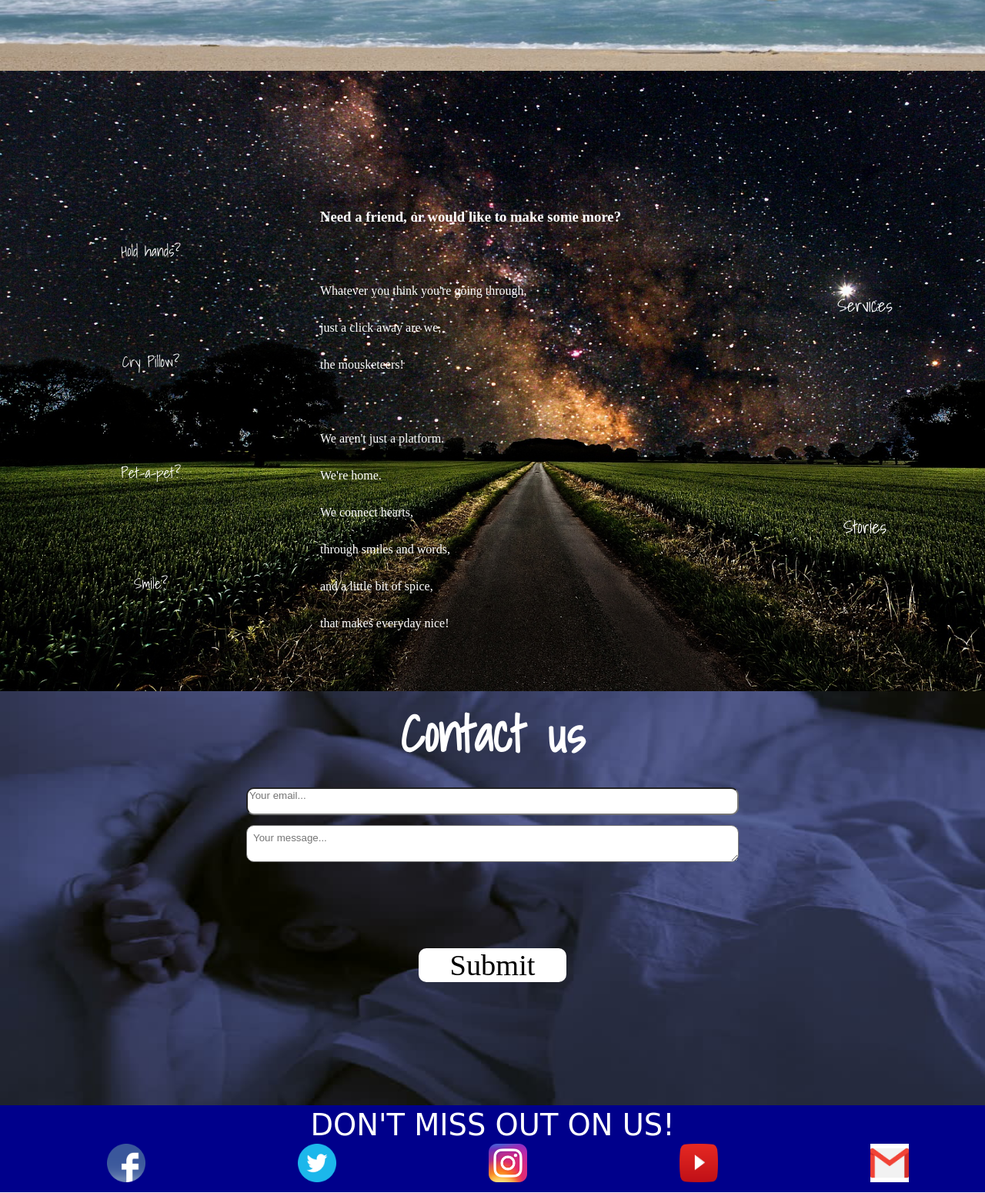
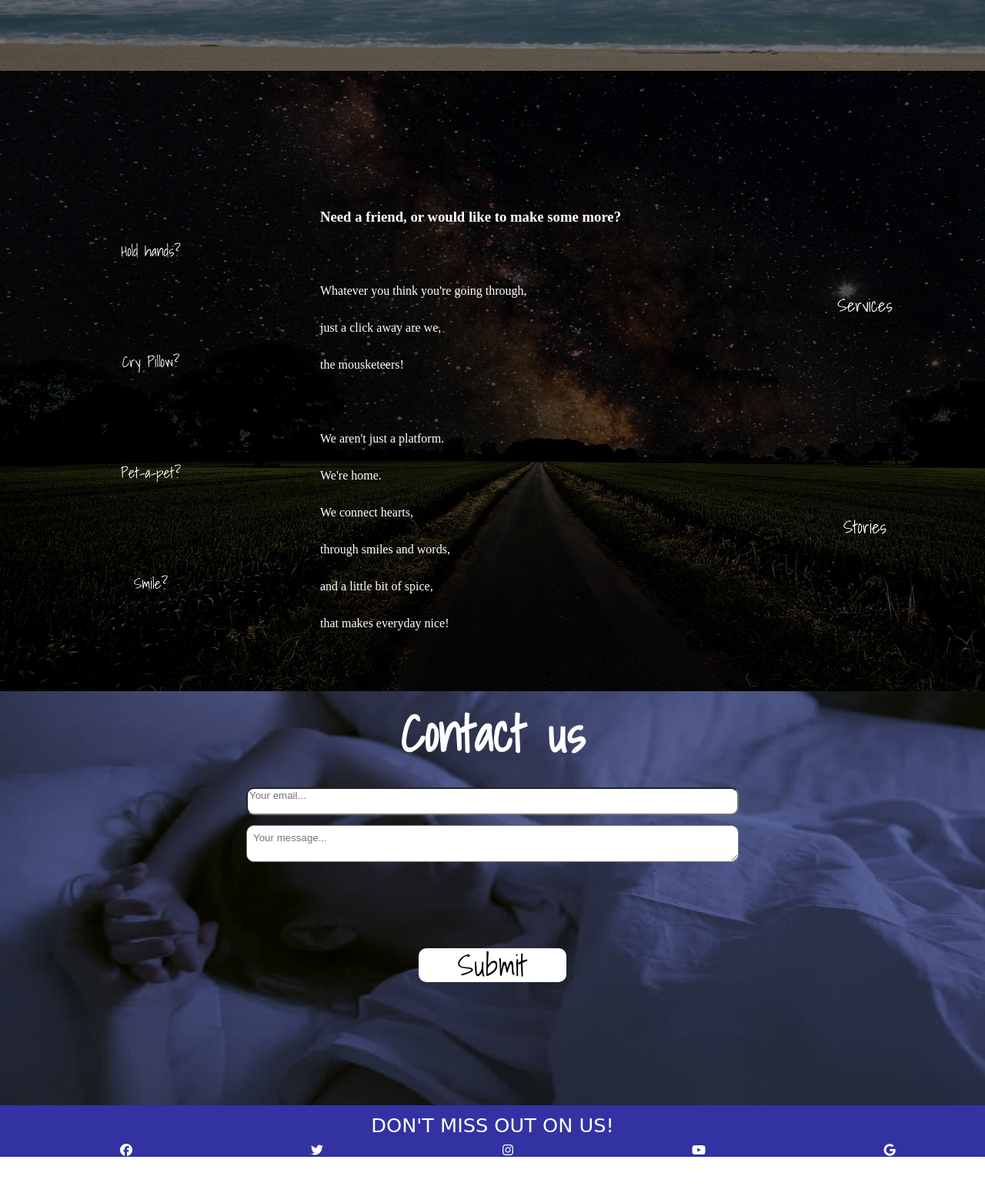
Before and after one commit to ayush-09meshram/A1, a plain HTML site: page index2.html in a window 1280 px wide. Shown: the part 692-2242 px from the top of the page at 77% size. After the commit the page ends 2196 px from the top, so only its background shows below. Drawn offline with Linux system fonts and the light colour scheme; a web font is replaced by a local one.

Commit message:
The final A1 commit

```diff
--- a/index2.html
+++ b/index2.html
@@ -2,6 +2,9 @@
 <html>
 <head>
 	<link rel="stylesheet" href="style2.css"/>
+	        <link rel="stylesheet" href="css/font-awesome.css">
+	<link href="https://maxcdn.bootstrapcdn.com/font-awesome/4.2.0/css/font-awesome.min.css" rel="stylesheet">
+
 	<meta charset="utf-8"/>
 	<title> My first responsive webpage </title>
 	<link href="https://fonts.googleapis.com/css?family=Metamorphous" rel="stylesheet"/>
@@ -67,11 +70,11 @@
 	<nav >
 		<blockquote>
 		<ul class="links">
-			<li><a href="https://www.facebook.com"><img src="IMG/fb.png"></a></li>
-			<li><a href="https://www.twitter.com"><img src="IMG/twitter.png"></a></li>
-			<li><a href="https://www.instagram.com"><img src="IMG/insta.jpg"></a></li>
-			<li><a href="https://www.youtube.com"><img src="IMG/youtube.jpeg"></a></li>
-			<li><a href="https://mail.google.com"><img src="IMG/gmail.png"></a></li>
+			<li><a href="https://www.facebook.com"><i class="fa fa-facebook"></i></a></li>
+			<li><a href="https://www.twitter.com"><i class="fa fa-twitter"></i></a></li>
+			<li><a href="https://www.instagram.com"><i class="fa fa-instagram"></i></a></li>
+			<li><a href="https://www.youtube.com"><i class="fa fa-youtube"></i></a></li>
+			<li><a href="https://mail.google.com"><i class="fa fa-google"></i></a></li>
 		</ul>
 	</blockquote>
 	</nav>
--- a/style1.css
+++ b/style1.css
@@ -408,6 +408,9 @@ margin-bottom: 0;
   flex-flow: row wrap;
 justify-content: space-around;
 }
+i{
+  color:white;
+}
 .links li {
   flex: 1;
   justify-content: space-around;
--- a/style2.css
+++ b/style2.css
@@ -84,7 +84,7 @@ background-size: 100% 16vh;
   flex-grow: 1;
  }
 .hero-image{
-  background-image: url(IMG/hiro.jpg);
+  background-image: linear-gradient(rgba(0,0,0,0.5), rgba(0,0,0,0.5)), url(IMG/hiro.jpg);
   display:flex;
   flex-flow: column-wrap;
   flex-grow: 1;
@@ -204,7 +204,7 @@ background-size: 100% 16vh;
         margin:auto;
         padding-top: 8vw;
         line-height: 300%;
-    background-image: url(IMG/url.jpg); /*https://media.giphy.com/media/l4KhWPNyLHiB3TjVe/giphy.gif*/
+    background-image: linear-gradient(rgba(0,0,0,0.7), rgba(0,0,0,0.7)), url(IMG/url.jpg); /*https://media.giphy.com/media/l4KhWPNyLHiB3TjVe/giphy.gif*/
     background-size: cover;
 }
 
@@ -302,13 +302,13 @@ align-self:center;
      text-align: center;
 }
 .container4 h1{
-    margin-top: 10%;
+    margin-top: 15%;
 }
 .container4 input{
-    margin-top: 10%;
+    margin-top: 15%;
 }
 .container4 textarea{
-    margin-top: 10%;
+    margin-top: 15%;
 }
 .lowbar{
   display: flex;
@@ -374,6 +374,7 @@ h1{
   border-radius: 10px;
   width:15%;
   font-size: 3vw;
+  font-family: 'Shadows Into Light', cursive;
   color: black;
   background-color: white;
   background-size:100% 100%;
@@ -384,6 +385,7 @@ h1{
 .low-bar {
 bottom: 0;
 background-color: darkblue;
+opacity: 0.8;
 display: flex;
 flex-direction: column;
 width: 100%;
@@ -396,7 +398,7 @@ margin-bottom: 0;
 .foot {
   color: white;
   flex: 1;
-  font-size: 3vw;
+  font-size: 2vw;
   padding-top: 18px;
   text-transform: uppercase;
   text-align: center;
@@ -412,6 +414,9 @@ justify-content: space-around;
   justify-content: space-around;
   text-align: center;
 }
+i{
+  color:white;
+}
 .links img {
   justify-content: space-around;
   width: 50px;
```
Also changed, not shown: index1.html (+7 -5 lines), index3.html (+5 -3 lines), index4.html (+4 -1 lines).
